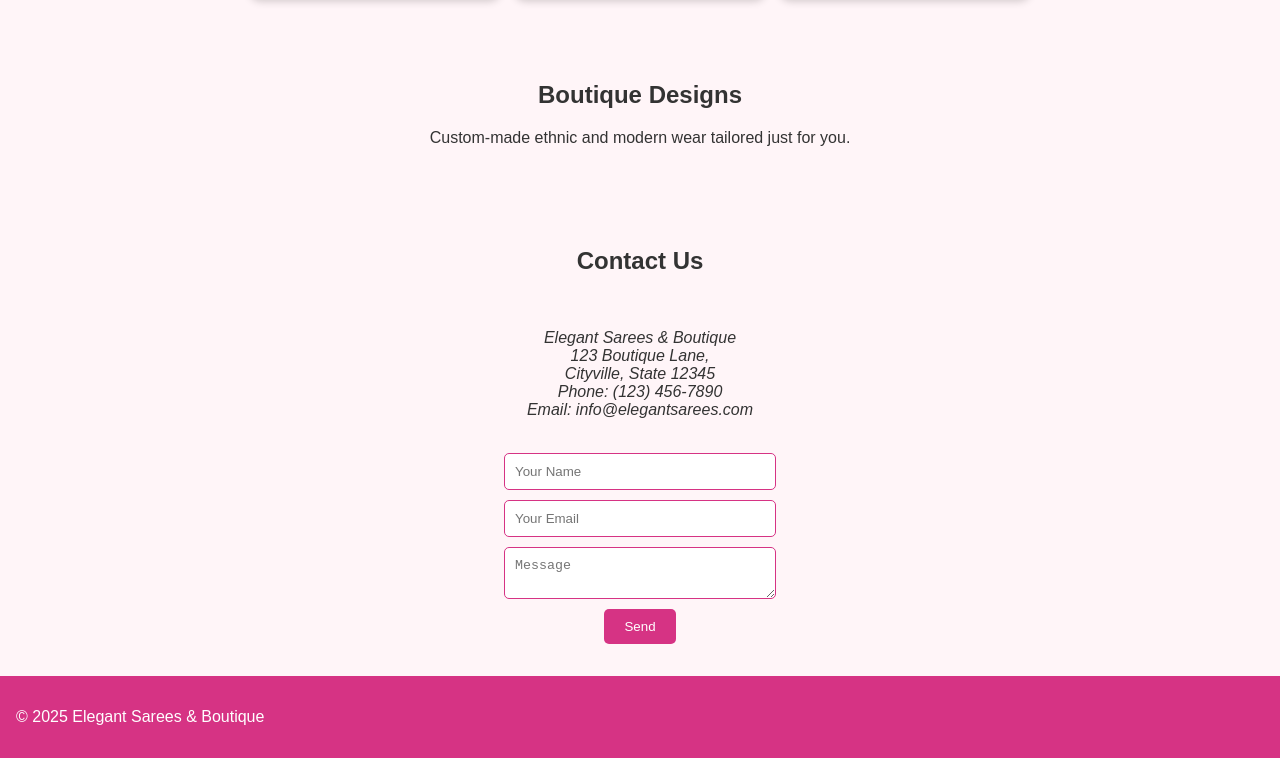
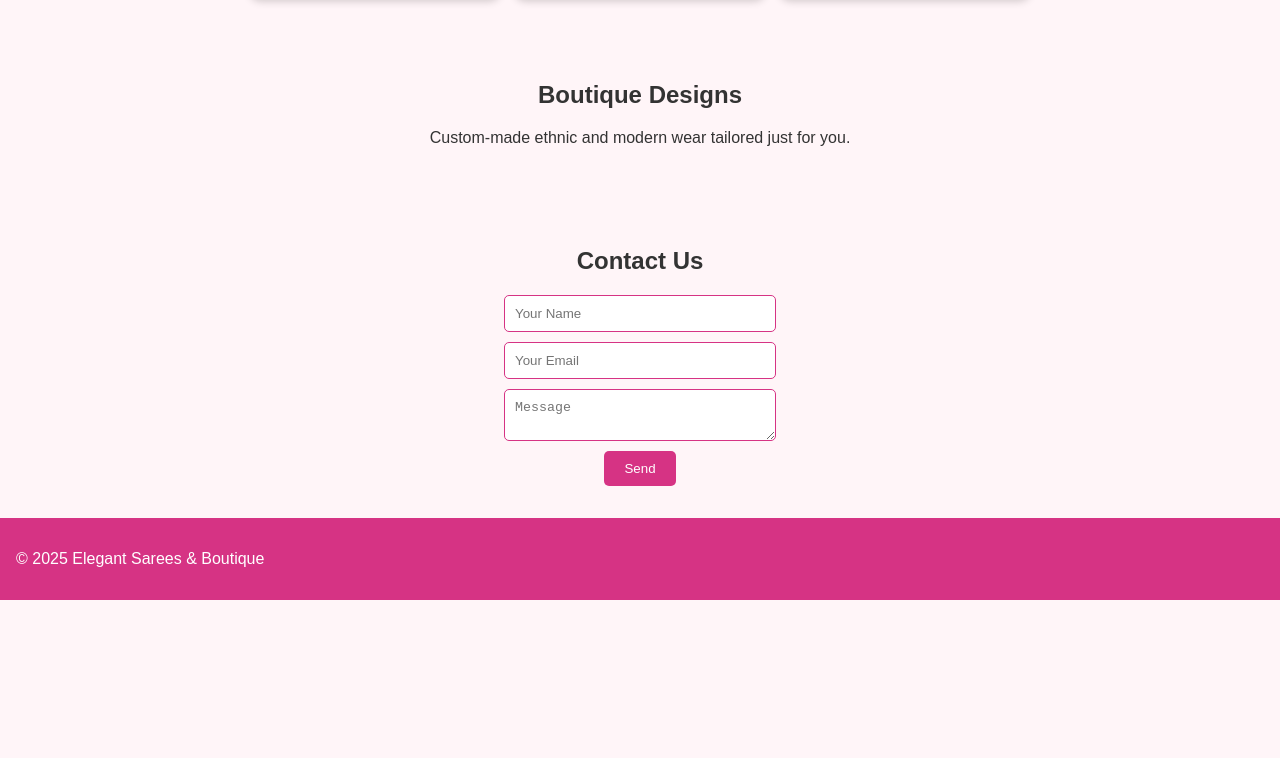
Before and after one commit to dinesh-7090/HostApp, a plain HTML site: page index.html in a window 1280 px wide. Shown: the part 638-1396 px from the top of the page. After the commit the page ends 1238 px from the top, so only its background shows below. Drawn offline with Linux system fonts and the light colour scheme.

Commit message:
Completed

```diff
--- a/index.html
+++ b/index.html
@@ -45,7 +45,7 @@
 
     <section id="contact">
         <h2>Contact Us</h2>
-        <address>
+        <!-- <address>
             <br>
             <p>
             Elegant Sarees & Boutique<br>
@@ -55,7 +55,7 @@
             Email: info@elegantsarees.com
             </p>
             <br>
-        </address>
+        </address> -->
         <form>
             <input type="text" placeholder="Your Name" required>
             <input type="email" placeholder="Your Email" required>
```
